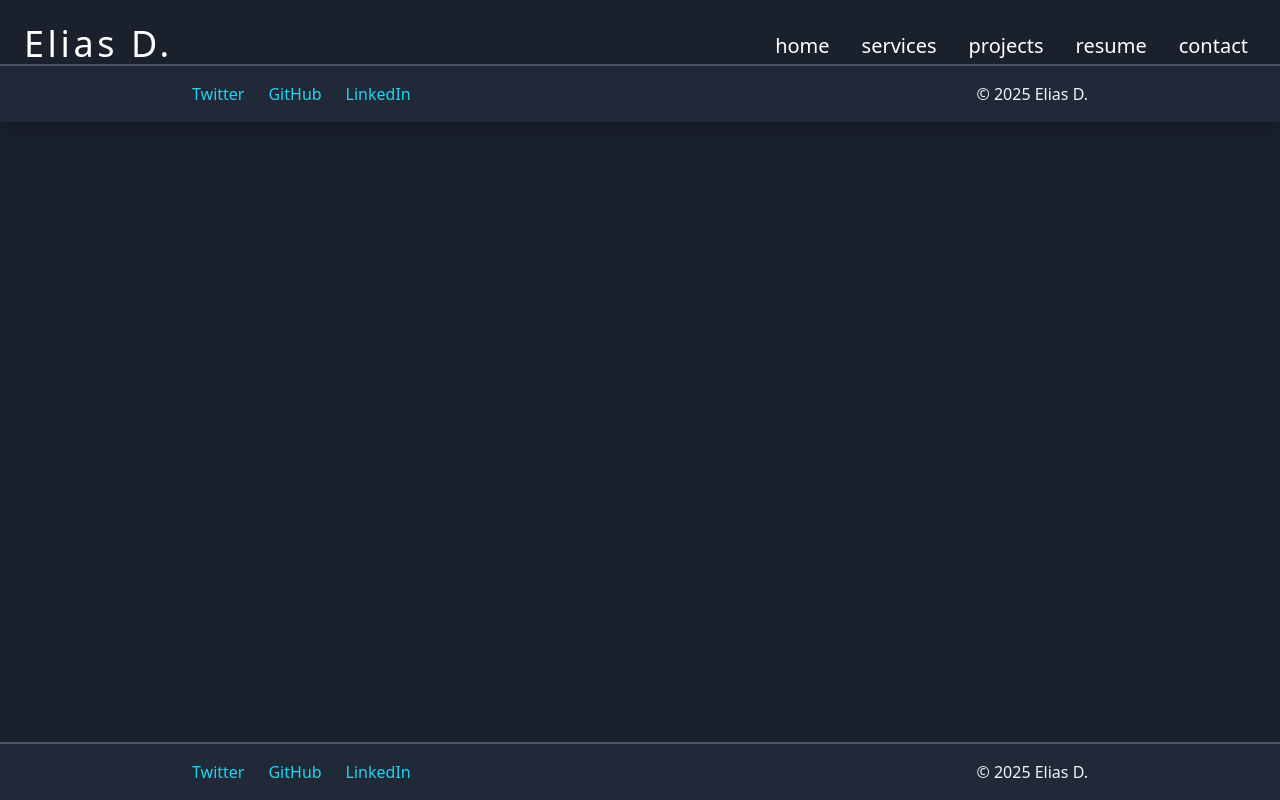
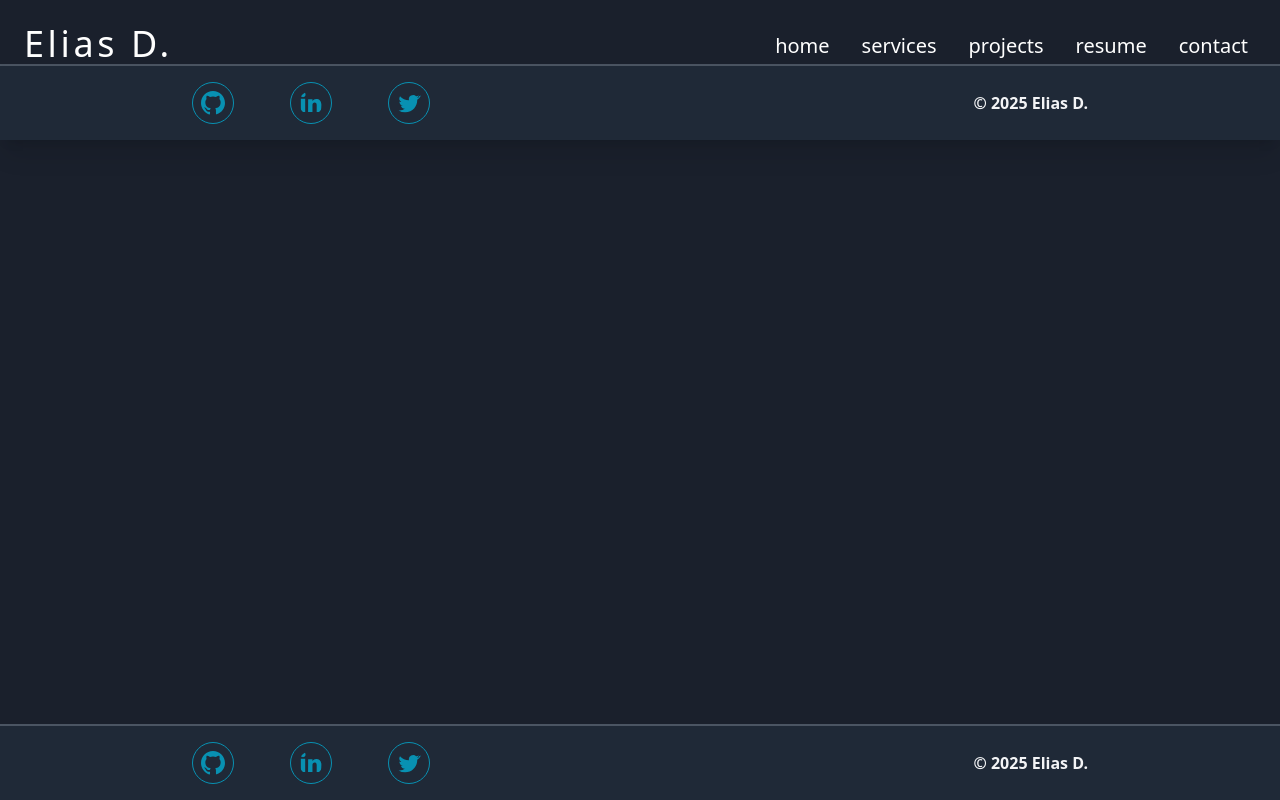
Before and after one commit to EliasDemlie/my-portfolio, a Next.js app: page /footer in a window 1280 px wide. Built offline with nearby package versions, Linux system fonts and the light colour scheme.

Commit message:
social media upddate

```diff
--- a/app/footer/page.js
+++ b/app/footer/page.js
@@ -5,21 +5,59 @@ export default function Footer() {
         <footer className="flex-shrink-0 py-4 px-4 shadow-xl bg-gray-800 border-t-2 border-gray-600">
             <div className="max-w-4xl mx-auto flex flex-col items-center space-y-4 sm:flex-row sm:justify-between sm:space-y-0">
                 {/* Social Links */}
-                <div className="flex space-x-6">
-                    <a href="https://x.com/elias_dm81" className="text-cyan-400">
-                        Twitter
+                <div className="flex space-x-14">
+                    <a
+                        href="https://github.com/eliasdm"
+                        target="_blank"
+                        rel="noopener noreferrer"
+                        className="text-cyan-600 border border-cyan-600 rounded-full hover:border-cyan-300 p-2"
+                    >
+                        <svg
+                            xmlns="http://www.w3.org/2000/svg"
+                            fill="currentColor"
+                            className="w-6 h-6"
+                            viewBox="0 0 24 24"
+                        >
+                            <path d="M12 0C5.37 0 0 5.37 0 12c0 5.3 3.44 9.8 8.2 11.39.6.11.82-.26.82-.58v-2.18c-3.34.72-4.04-1.61-4.04-1.61-.54-1.39-1.32-1.76-1.32-1.76-1.08-.74.08-.72.08-.72 1.2.08 1.83 1.24 1.83 1.24 1.06 1.82 2.79 1.3 3.47.99.11-.77.42-1.3.77-1.6-2.66-.3-5.47-1.34-5.47-5.97 0-1.32.47-2.41 1.23-3.26-.12-.3-.53-1.51.12-3.14 0 0 1-.32 3.3 1.23a11.5 11.5 0 016 0c2.3-1.55 3.3-1.23 3.3-1.23.65 1.63.24 2.84.12 3.14.76.85 1.23 1.94 1.23 3.26 0 4.63-2.82 5.66-5.5 5.96.43.37.81 1.1.81 2.22v3.29c0 .32.22.7.82.58C20.56 21.8 24 17.3 24 12c0-6.63-5.37-12-12-12z" />
+                        </svg>
                     </a>
-                    <a href="https://github.com/eliasdm" className="text-cyan-400">
-                        GitHub
+                    {/* linkedIn */}
+                    <a
+                        href="https://linkedin.com/in/eliasdemlie"
+                        target="_blank"
+                        rel="noopener noreferrer"
+                        className="text-cyan-600 border border-cyan-600 rounded-full hover:border-cyan-300 p-2"
+                    >
+                        <svg
+                            xmlns="http://www.w3.org/2000/svg"
+                            fill="currentColor"
+                            className="w-6 h-6 rounded-full"
+                            viewBox="0 0 448 512"
+                        >
+                            <path d="M100.28 448H7.4V165.41h92.88zm-46.44-317a53.91 53.91 0 1 1 53.91-53.91 53.9 53.9 0 0 1-53.91 53.9zm384.32 317h-92.68V302.4c0-34.7-12.47-58.35-43.52-58.35-23.74 0-37.88 16-44.1 31.42-2.27 5.54-2.84 13.26-2.84 21v151.5h-92.68s1.25-246.06 0-271.59h92.68v38.47c12.33-19 34.4-46.07 83.58-46.07 61 0 106.72 39.76 106.72 125.17z" />
+                        </svg>
                     </a>
-                    <a href="https://www.linkedin.com/eliasdemlie" className="text-cyan-400 ">
-                        LinkedIn
+                    {/* twitter */}
+                    <a
+                        href="https://twitter.com/elias_dm81"
+                        target="_blank"
+                        rel="noopener noreferrer"
+                        className="text-cyan-600 border border-cyan-600 rounded-full hover:border-cyan-300 p-2"
+                    >
+                        <svg
+                            xmlns="http://www.w3.org/2000/svg"
+                            fill="currentColor"
+                            className="w-6 h-6"
+                            viewBox="0 0 24 24"
+                        >
+                            <path d="M22.46 6c-.77.35-1.6.58-2.46.69a4.27 4.27 0 001.89-2.36 8.49 8.49 0 01-2.72 1.04 4.25 4.25 0 00-7.23 3.87A12.07 12.07 0 013 5.25a4.25 4.25 0 001.32 5.67 4.18 4.18 0 01-1.92-.53v.05a4.26 4.26 0 003.41 4.17 4.18 4.18 0 01-1.92.07 4.26 4.26 0 003.98 2.96 8.53 8.53 0 01-5.3 1.83c-.34 0-.67-.02-1-.06a12.06 12.06 0 006.52 1.91c7.84 0 12.13-6.5 12.13-12.14v-.55A8.69 8.69 0 0024 4.56a8.46 8.46 0 01-2.54.7z" />
+                        </svg>
                     </a>
                 </div>
 
                 {/* Copyright Notice */}
-                <div className=" hidden sm:block text-center text-gray-100">
-                    &copy; 2025 Elias D.
+                <div className=" hidden sm:block text-center font-bold text-gray-100">
+                    &copy; <span className="hover:text-teal-400 " >2025</span>  Elias D.
                 </div>
             </div>
         </footer>
```
